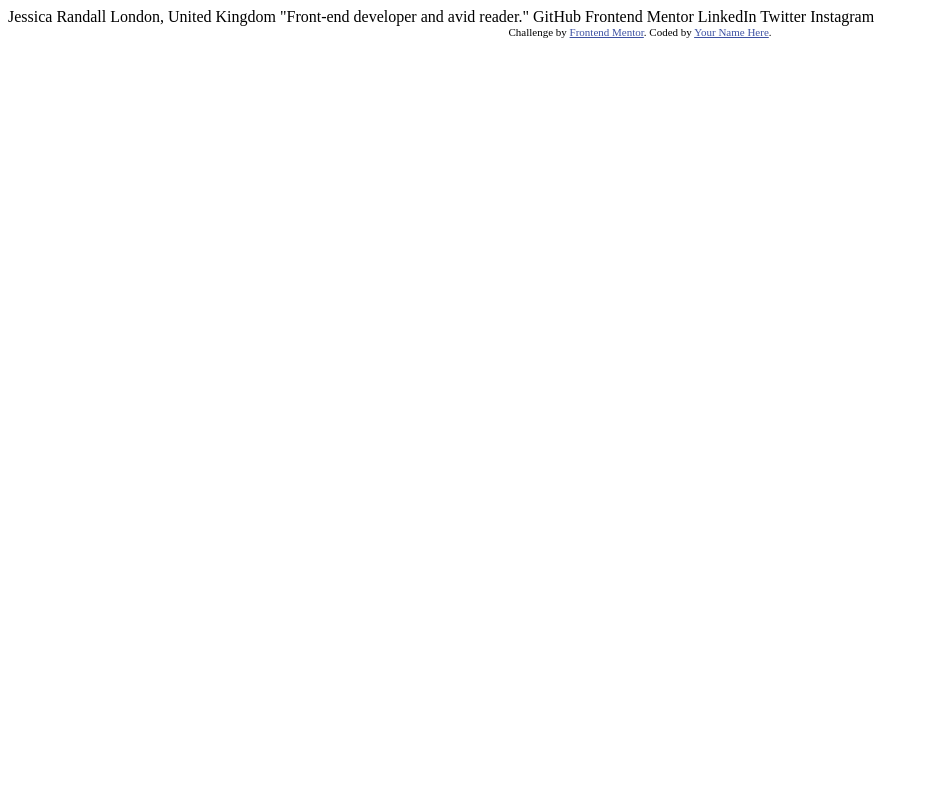
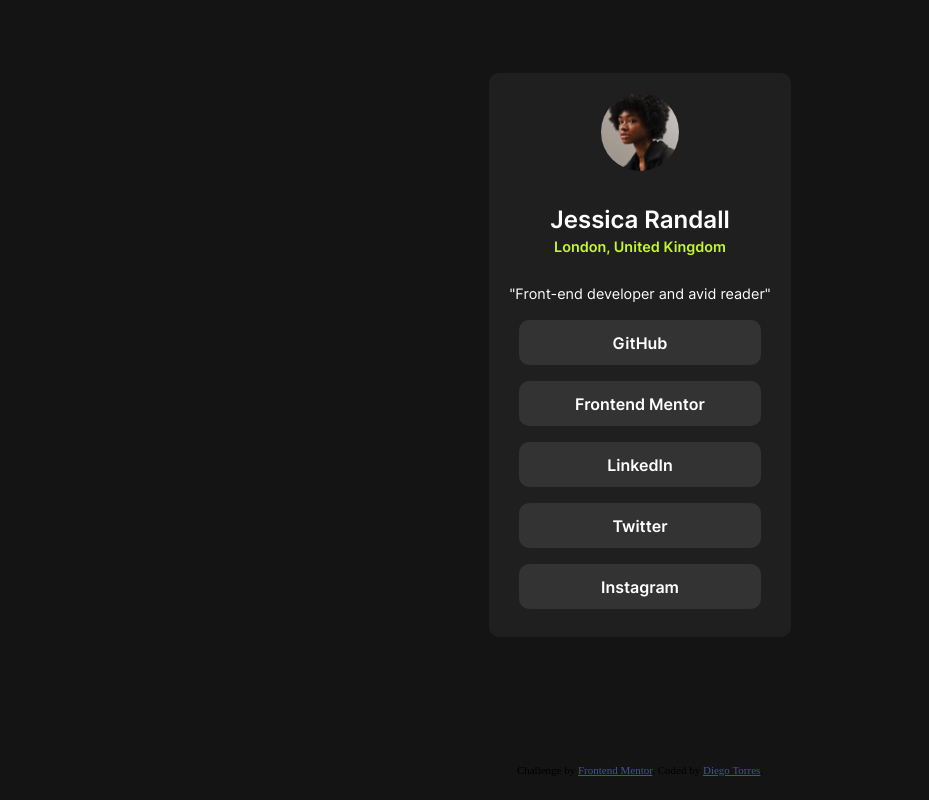
Before and after one commit to D1tor7/Social_Links_Profile, a plain HTML site: page index.html in a window 1280 px wide. Shown: the whole page, without its empty margins (0-929 px from the left). Drawn offline with Linux system fonts and the light colour scheme.

Commit message:
HTML + CSS
Add CSS styles and adapt HTML structure to match challenge requirements

```diff
--- a/index.html
+++ b/index.html
@@ -1,34 +1,61 @@
 <!DOCTYPE html>
 <html lang="en">
   <head>
-  <meta charset="UTF-8">
-  <meta name="viewport" content="width=device-width, initial-scale=1.0"> <!-- displays site properly based on user's device -->
+    <meta charset="UTF-8" />
+    <meta name="viewport" content="width=device-width, initial-scale=1.0" />
+    <!-- displays site properly based on user's device -->
 
-  <link rel="icon" type="image/png" sizes="32x32" href="./assets/images/favicon-32x32.png">
+    <link
+      rel="icon"
+      type="image/png"
+      sizes="32x32"
+      href="./assets/images/favicon-32x32.png"
+    />
+    <link rel="stylesheet" href="styles.css" />
 
     <title>Frontend Mentor | Social links profile</title>
 
     <!-- Feel free to remove these styles or customise in your own stylesheet 👍 -->
     <style>
-    .attribution { font-size: 11px; text-align: center; }
-    .attribution a { color: hsl(228, 45%, 44%); }
+      .attribution {
+        font-size: 11px;
+        text-align: center;
+      }
+      .attribution a {
+        color: hsl(228, 45%, 44%);
+      }
     </style>
   </head>
+
   <body>
-
-  Jessica Randall
-  London, United Kingdom
-  "Front-end developer and avid reader."
-
-  GitHub
-  Frontend Mentor
-  LinkedIn
-  Twitter
-  Instagram
-
+    <main>
+      <div class="box">
+        <section class="info">
+          <img
+            src="assets/images/avatar-jessica.jpeg"
+            alt="Victor Crest"
+            class="profile-image"
+          />
+          <h1 class="name">Jessica Randall</h1>
+          <p class="location">London, United Kingdom</p>
+          <p class="job">"Front-end developer and avid reader"</p>
+        </section>
+        <section class="social">
+          <button class="btn_Git">GitHub</button>
+          <button class="btn_Frontm">Frontend Mentor</button>
+          <button class="btn_Linkd">LinkedIn</button>
+          <button class="btn_Twit">Twitter</button>
+          <button class="btn_Inst">Instagram</button>
+        </section>
+      </div>
+    </main>
+    <footer>
       <div class="attribution">
-    Challenge by <a href="https://www.frontendmentor.io?ref=challenge" target="_blank">Frontend Mentor</a>.
-    Coded by <a href="#">Your Name Here</a>.
+        Challenge by
+        <a href="https://www.frontendmentor.io?ref=challenge" target="_blank"
+          >Frontend Mentor</a
+        >. Coded by <a href="#">Diego Torres</a>.
       </div>
+    </footer>
   </body>
 </html>
--- /dev/null
+++ b/styles.css
@@ -0,0 +1,93 @@
+@font-face {
+  font-family: "Inter-Bold";
+  src: url("assets/fonts/static/Inter-Bold.ttf") format("woff2");
+}
+@font-face {
+  font-family: "Inter-Regular";
+  src: url("assets/fonts/static/Inter-Regular.ttf") format("woff2");
+}
+@font-face {
+  font-family: "Inter-SemiBold";
+  src: url("assets/fonts/static/Inter-SemiBold.ttf") format("woff2");
+}
+
+main {
+  flex: 1;
+
+  display: flex;
+  justify-content: center;
+  align-items: center;
+}
+html,
+body {
+  height: 100%;
+  margin: 0;
+  padding: 0;
+  background-color: hsl(0, 0%, 8%);
+  display: flex;
+  flex-direction: column;
+}
+.box {
+  background-color: hsl(0, 0%, 12%);
+  border-radius: 10px;
+  padding: 20px;
+  margin: 20px;
+  text-align: center;
+  margin-bottom: 50px;
+}
+.profile-image {
+  width: 30%;
+  height: 30%;
+  border-radius: 60px;
+  margin-bottom: 10px;
+}
+h1 {
+  color: hsl(0, 0%, 100%);
+  font-size: 1.5em;
+  font-weight: bolder;
+  font-family: Inter-SemiBold;
+  margin-bottom: -10px;
+}
+.location {
+  color: hsl(75, 94%, 57%);
+  font-size: 0.9em;
+  margin-bottom: 30px;
+  font-weight: bolder;
+  font-family: Inter-SemiBold;
+}
+.job {
+  color: hsl(0, 0%, 100%);
+  font-size: 0.9em;
+  margin-bottom: 10px;
+  font-family: Inter-Regular;
+}
+.social {
+  display: flex;
+  flex-direction: column;
+  justify-content: space-between;
+  border-radius: 10px;
+  font-family: Inter-Regular;
+}
+
+.social > button {
+  background-color: hsl(0, 0%, 20%);
+  border: none;
+  color: hsl(0, 0%, 100%);
+  padding: 10px;
+
+  display: inline-block;
+  font-size: 1em;
+  margin: 8px 10px;
+  cursor: pointer;
+  border-radius: 10px;
+  font-family: Inter-SemiBold;
+  height: 45px;
+}
+footer {
+  display: flex;
+  justify-content: center;
+  align-items: center;
+  height: 60px;
+
+  width: 100%;
+}
```
Lines whose indentation alone changed are shown as unchanged.
